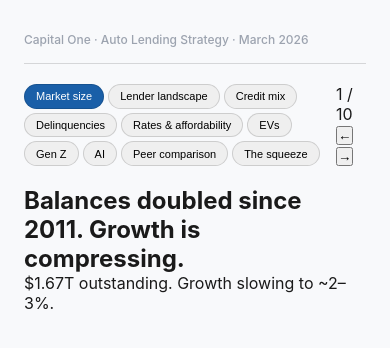
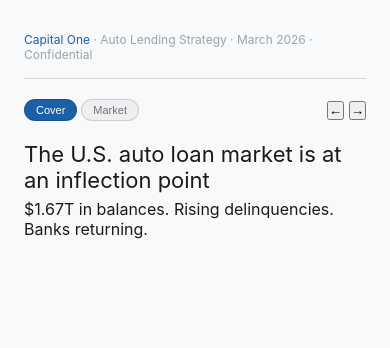
Before and after one commit to moaadil29/auto_loan_industry, a plain HTML site: page index.html in a window 390 px wide. Drawn offline with nearby package versions, Linux system fonts and the light colour scheme.

Commit message:
Update index.html

```diff
--- a/index.html
+++ b/index.html
@@ -5,11 +5,10 @@
 <meta name="viewport" content="width=device-width, initial-scale=1.0">
 <title>U.S. Auto Loan Market — Capital One ALS Strategy Deck</title>
 
-<!-- (ALL STYLES UNCHANGED) -->
 <style>
-/* --- KEEPING YOUR ORIGINAL STYLES EXACTLY --- */
-*{margin:0;padding:0;box-sizing:border-box}
-:root{
+* { margin:0; padding:0; box-sizing:border-box }
+
+:root {
   --ink:#1a1a1a;
   --muted:#6b7280;
   --faint:#9ca3af;
@@ -22,32 +21,126 @@
   --amber:#b07818;
   --green:#27714a;
   --r:12px;
---rmd:8px
+  --rmd:8px;
 }
-body{font-family:-apple-system,BlinkMacSystemFont,'Segoe UI',system-ui,sans-serif;background:#f8f9fb;color:var(--ink)}
-.shell{max-width:1100px;margin:0 auto;padding:20px 24px 48px}
-.deck-header{display:flex;align-items:center;justify-content:space-between;padding:12px 0 16px;border-bottom:0.5px solid var(--border-med);margin-bottom:20px}
-.deck-brand{font-size:12px;font-weight:500;color:var(--faint)}
-.nav-bar{display:flex;justify-content:space-between;margin-bottom:20px}
-.nav-pills{display:flex;gap:4px;flex-wrap:wrap}
-.pill{padding:4px 11px;border-radius:20px;font-size:11px;border:0.5px solid var(--border-med);cursor:pointer}
-.pill.on{background:var(--accent);color:#fff}
+
+@media(prefers-color-scheme:dark){
+  :root{
+    --ink:#f0f0f0;
+    --muted:#9ca3af;
+    --faint:#6b7280;
+    --surface:#1e2330;
+    --card:#252c3a;
+    --border:rgba(255,255,255,0.08);
+    --border-med:rgba(255,255,255,0.14);
+  }
+}
+
+body{
+  font-family:-apple-system,BlinkMacSystemFont,'Segoe UI',system-ui,sans-serif;
+  background:#f8f9fb;
+  color:var(--ink);
+  min-height:100vh;
+}
+
+@media(prefers-color-scheme:dark){
+  body{background:#131720}
+}
+
+.shell{
+  max-width:1100px;
+  margin:0 auto;
+  padding:20px 24px 48px;
+}
+
+.deck-header{
+  display:flex;
+  justify-content:space-between;
+  padding:12px 0 16px;
+  border-bottom:0.5px solid var(--border-med);
+  margin-bottom:20px;
+}
+
+.deck-brand{
+  font-size:12px;
+  color:var(--faint);
+}
+.deck-brand span{color:var(--accent)}
+
+.nav-bar{
+  display:flex;
+  justify-content:space-between;
+  margin-bottom:20px;
+}
+
+.nav-pills{
+  display:flex;
+  gap:4px;
+  flex-wrap:wrap;
+}
+
+.pill{
+  padding:4px 11px;
+  border-radius:20px;
+  font-size:11px;
+  border:0.5px solid var(--border-med);
+  color:var(--muted);
+  cursor:pointer;
+}
+
+.pill.on,
+.pill:hover{
+  background:var(--accent);
+  color:#fff;
+}
+
 .slide{display:none}
 .slide.active{display:block}
+
+.slide-title{
+  font-size:22px;
+  margin-bottom:6px;
+}
+
+.card{
+  background:var(--card);
+  border-radius:var(--r);
+  padding:16px;
+  margin-bottom:12px;
+}
+
+.kpi{
+  background:var(--surface);
+  padding:14px;
+  border-radius:var(--rmd);
+}
+
+.kpi-num{
+  font-size:24px;
+  font-weight:500;
+}
+
+.chart-wrap{
+  width:100%;
+  height:220px;
+}
+
 </style>
 </head>
 
 <body>
+
 <div class="shell">
 
 <div class="deck-header">
-<div class="deck-brand">Capital One · Auto Lending Strategy · March 2026</div>
+  <div class="deck-brand">
+    <span>Capital One</span> · Auto Lending Strategy · March 2026 · Confidential
+  </div>
 </div>
 
 <div class="nav-bar">
   <div class="nav-pills" id="pills"></div>
   <div>
-<span id="sc">1 / 10</span>
     <button onclick="go(-1)">←</button>
     <button onclick="go(1)">→</button>
   </div>
@@ -60,63 +153,55 @@ body{font-family:-apple-system,BlinkMacSystemFont,'Segoe UI',system-ui,sans-seri
 <script src="https://cdnjs.cloudflare.com/ajax/libs/Chart.js/4.4.1/chart.umd.js"></script>
 
 <script>
+const SLIDES = [
 
-/* =========================
-   UPDATED SLIDES ARRAY ONLY
-   ========================= */
+{
+  label:'Cover',
+  render:()=>`
+    <div class="slide-header">
+      <div class="slide-title">
+        The U.S. auto loan market is at an inflection point
+      </div>
+      <p>$1.67T in balances. Rising delinquencies. Banks returning.</p>
+    </div>
+  `
+},
 
-const SLIDES=[
-
-{ id:'mkt',label:'Market size',render:()=>`
-<div class="slide-header">
-<h2>Balances doubled since 2011. Growth is compressing.</h2>
-<p>$1.67T outstanding. Growth slowing to ~2–3%.</p>
-</div>`},
-
-{ id:'lenders',label:'Lender landscape',render:()=>`
-<h2>Banks are back. Captives dominate new.</h2>`},
-
-{ id:'credit',label:'Credit mix',render:()=>`
-<h2>69% prime. Capital One plays in the other 31%.</h2>`},
-
-{ id:'delinq',label:'Delinquencies',render:()=>`
-<h2>Delinquencies at 15-year highs</h2>`},
-
-{ id:'rates',label:'Rates & affordability',render:()=>`
-<h2>APRs doubled. Payments still rising.</h2>`},
-
-{ id:'ev',label:'EVs',render:()=>`
-<h2>EV shift is lease-driven</h2>`},
-
-{ id:'genz',label:'Gen Z',render:()=>`
-<h2>Gen Z = near-prime, digital-first</h2>`},
-
-{ id:'ai',label:'AI',render:()=>`
-<h2>AI adoption is accelerating</h2>`},
-
-{ id:'peers',label:'Peer comparison',render:()=>`
-<h2>Capital One vs peers</h2>`},
-
-{ id:'squeeze',label:'The squeeze',render:()=>`
-<h2>Structural squeeze in near-prime</h2>`}
+{
+  label:'Market',
+  render:()=>`
+    <div class="card">
+      <div class="slide-title">Market size</div>
+      <div class="chart-wrap">
+        <canvas id="chart1"></canvas>
+      </div>
+    </div>
+  `,
+  after:()=>{
+    new Chart(document.getElementById('chart1'),{
+      type:'bar',
+      data:{
+        labels:['2019','2020','2021','2022','2023','2024'],
+        datasets:[{
+          data:[1277,1255,1370,1490,1610,1660]
+        }]
+      }
+    })
+  }
+}
 
 ];
 
-/* =========================
-   NAV + RENDER LOGIC
-   ========================= */
-
 let cur=0;
 const container=document.getElementById('slides-container');
-const pillsEl=document.getElementById('pills');
-const scEl=document.getElementById('sc');
+const pills=document.getElementById('pills');
 
 SLIDES.forEach((s,i)=>{
-const p=document.createElement('button');
-p.className='pill'+(i===0?' on':'');
-p.textContent=s.label;
-p.onclick=()=>goTo(i);
-pillsEl.appendChild(p);
+  const btn=document.createElement('button');
+  btn.className='pill'+(i===0?' on':'');
+  btn.innerText=s.label;
+  btn.onclick=()=>goTo(i);
+  pills.appendChild(btn);
 });
 
 function render(i){
@@ -125,23 +210,21 @@ div.className='slide active';
   div.innerHTML=SLIDES[i].render();
   container.innerHTML='';
   container.appendChild(div);
+  if(SLIDES[i].after) SLIDES[i].after();
 }
 
-function goTo(n){
-cur=Math.max(0,Math.min(n,SLIDES.length-1));
+function goTo(i){
+  cur=i;
   render(cur);
-scEl.textContent=(cur+1)+' / '+SLIDES.length;
-document.querySelectorAll('.pill').forEach((p,i)=>{
-p.classList.toggle('on',i===cur);
-});
 }
 
 function go(d){
-goTo(cur+d);
+  cur = (cur + d + SLIDES.length) % SLIDES.length;
+  render(cur);
 }
 
 render(0);
+</script>
 
-</script>
 </body>
 </html>
```
Lines whose indentation alone changed are shown as unchanged.
